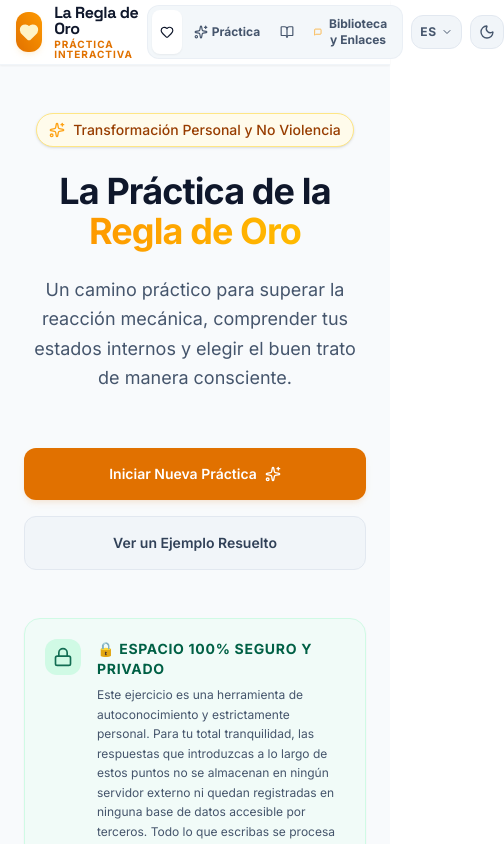
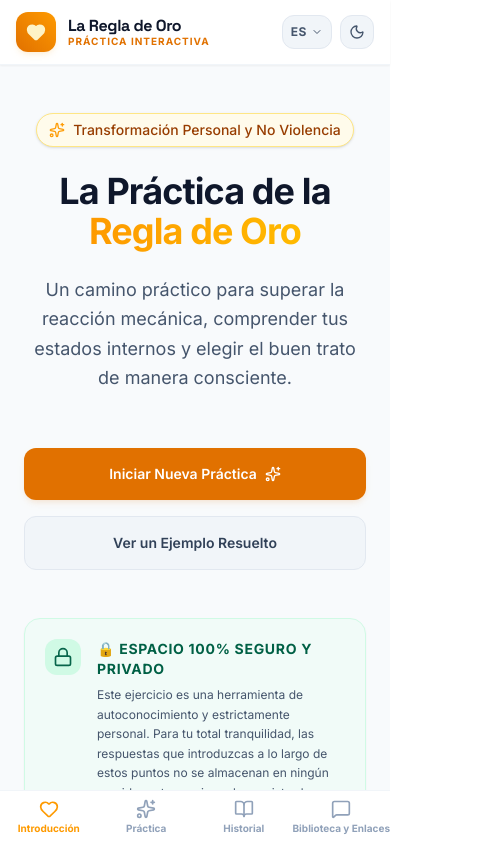
Before and after one commit to rrojas1957/la-practica-de-la-regla-de-oro, a React (Vite) app: page / in a window 390 px wide. Shown: the top 844 px of the page, 504 px wide, since content can reach past the window. Built offline with nearby package versions, Linux system fonts and the light colour scheme.

Commit message:
feat: barra navegación inferior móvil

```diff
--- a/src/App.tsx
+++ b/src/App.tsx
@@ -652,7 +652,7 @@ ${t.downloadFooterQuote}
 
           {/* Navigation tabs & Theme toggle */}
           <div className="flex items-center gap-2 sm:gap-3">
-            <nav className={`flex gap-1 p-1 rounded-xl border transition-colors ${
+            <nav className={`hidden sm:flex gap-1 p-1 rounded-xl border transition-colors ${
               theme === "dark" ? "bg-slate-900/80 border-slate-800" : "bg-slate-100/80 border-slate-200/50"
             }`}>
               <button
@@ -831,7 +831,7 @@ ${t.downloadFooterQuote}
       </header>
 
       {/* Main Container */}
-      <main className="flex-1 max-w-7xl w-full mx-auto px-4 sm:px-6 lg:px-8 py-8">
+      <main className="flex-1 max-w-7xl w-full mx-auto px-4 sm:px-6 lg:px-8 py-8 pb-24 sm:pb-8">
 
         <AnimatePresence mode="wait">
 
@@ -1390,6 +1390,81 @@ ${t.downloadFooterQuote}
         </div>
       </footer>
 
+      {/* Bottom navigation bar — mobile only (sm: hidden) */}
+      <nav className={`fixed bottom-0 left-0 right-0 z-40 flex sm:hidden border-t transition-colors duration-300 ${
+        theme === "dark"
+          ? "bg-slate-950 border-slate-900"
+          : "bg-white border-slate-100"
+      }`}>
+        {/* Tab: Intro */}
+        <button
+          onClick={() => setActiveTab("intro")}
+          className={`flex-1 flex flex-col items-center justify-center gap-0.5 py-2 text-[10px] font-bold transition cursor-pointer ${
+            activeTab === "intro"
+              ? "text-amber-500"
+              : theme === "dark" ? "text-slate-500 hover:text-slate-300" : "text-slate-400 hover:text-slate-600"
+          }`}
+        >
+          <Heart className="w-5 h-5" />
+          <span>{t.tabIntro}</span>
+        </button>
+
+        {/* Tab: Practice */}
+        <button
+          onClick={() => setActiveTab("practice")}
+          className={`flex-1 flex flex-col items-center justify-center gap-0.5 py-2 text-[10px] font-bold transition cursor-pointer relative ${
+            activeTab === "practice"
+              ? "text-amber-500"
+              : theme === "dark" ? "text-slate-500 hover:text-slate-300" : "text-slate-400 hover:text-slate-600"
+          }`}
+        >
+          <span className="relative">
+            <Sparkles className="w-5 h-5" />
+            {answeredCount > 0 && (
+              <span className="absolute -top-1 -right-2 w-3.5 h-3.5 rounded-full bg-amber-500 text-white text-[8px] font-extrabold flex items-center justify-center animate-pulse">
+                {answeredCount}
+              </span>
+            )}
+          </span>
+          <span>{t.tabPractice}</span>
+        </button>
+
+        {/* Tab: History */}
+        <button
+          onClick={() => setActiveTab("history")}
+          className={`flex-1 flex flex-col items-center justify-center gap-0.5 py-2 text-[10px] font-bold transition cursor-pointer relative ${
+            activeTab === "history"
+              ? "text-amber-500"
+              : theme === "dark" ? "text-slate-500 hover:text-slate-300" : "text-slate-400 hover:text-slate-600"
+          }`}
+        >
+          <span className="relative">
+            <BookOpen className="w-5 h-5" />
+            {savedPractices.length > 0 && (
+              <span className={`absolute -top-1 -right-2 text-[8px] px-1 py-0.5 rounded-full font-bold ${
+                theme === "dark" ? "bg-slate-700 text-slate-200" : "bg-slate-200 text-slate-700"
+              }`}>
+                {savedPractices.length}
+              </span>
+            )}
+          </span>
+          <span>{t.tabHistory}</span>
+        </button>
+
+        {/* Tab: Support */}
+        <button
+          onClick={() => setActiveTab("support")}
+          className={`flex-1 flex flex-col items-center justify-center gap-0.5 py-2 text-[10px] font-bold transition cursor-pointer ${
+            activeTab === "support"
+              ? "text-amber-500"
+              : theme === "dark" ? "text-slate-500 hover:text-slate-300" : "text-slate-400 hover:text-slate-600"
+          }`}
+        >
+          <MessageSquare className="w-5 h-5" />
+          <span>{t.tabSupport}</span>
+        </button>
+      </nav>
+
     </div>
   );
 }
```
